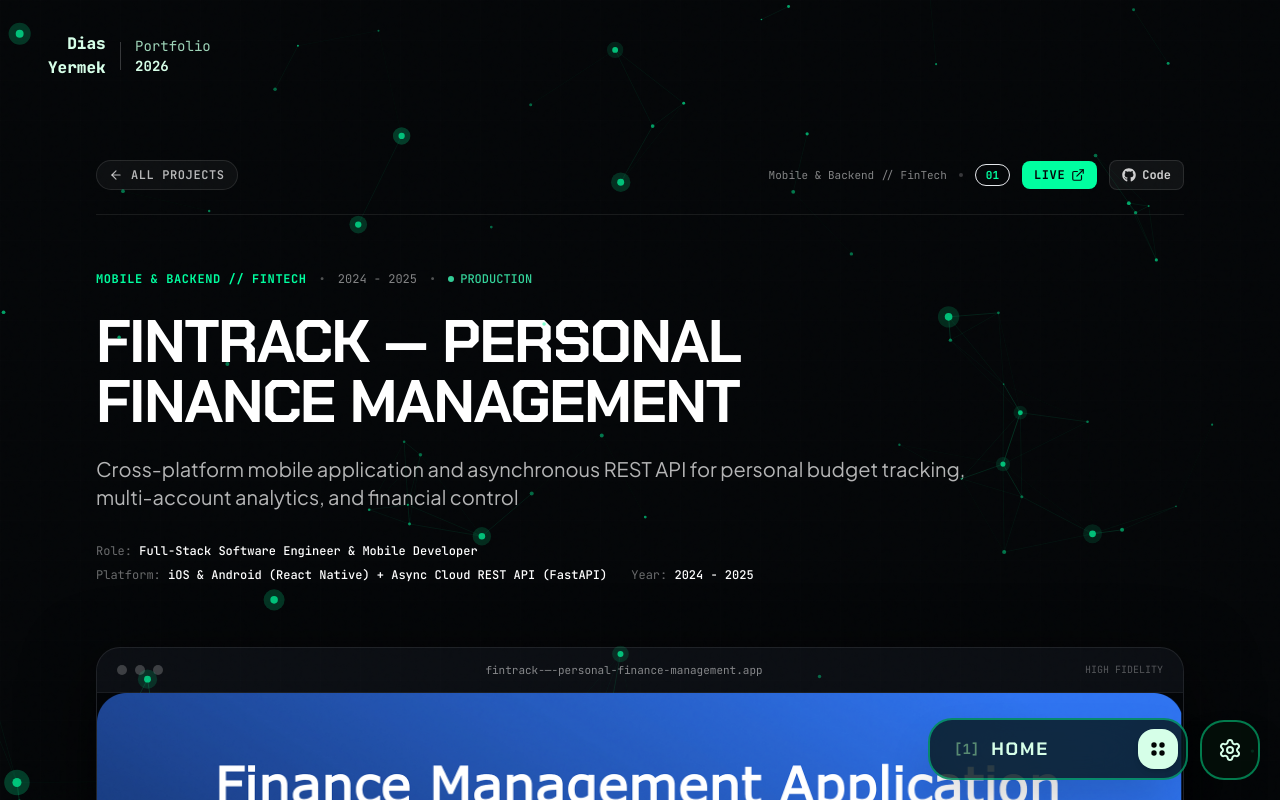
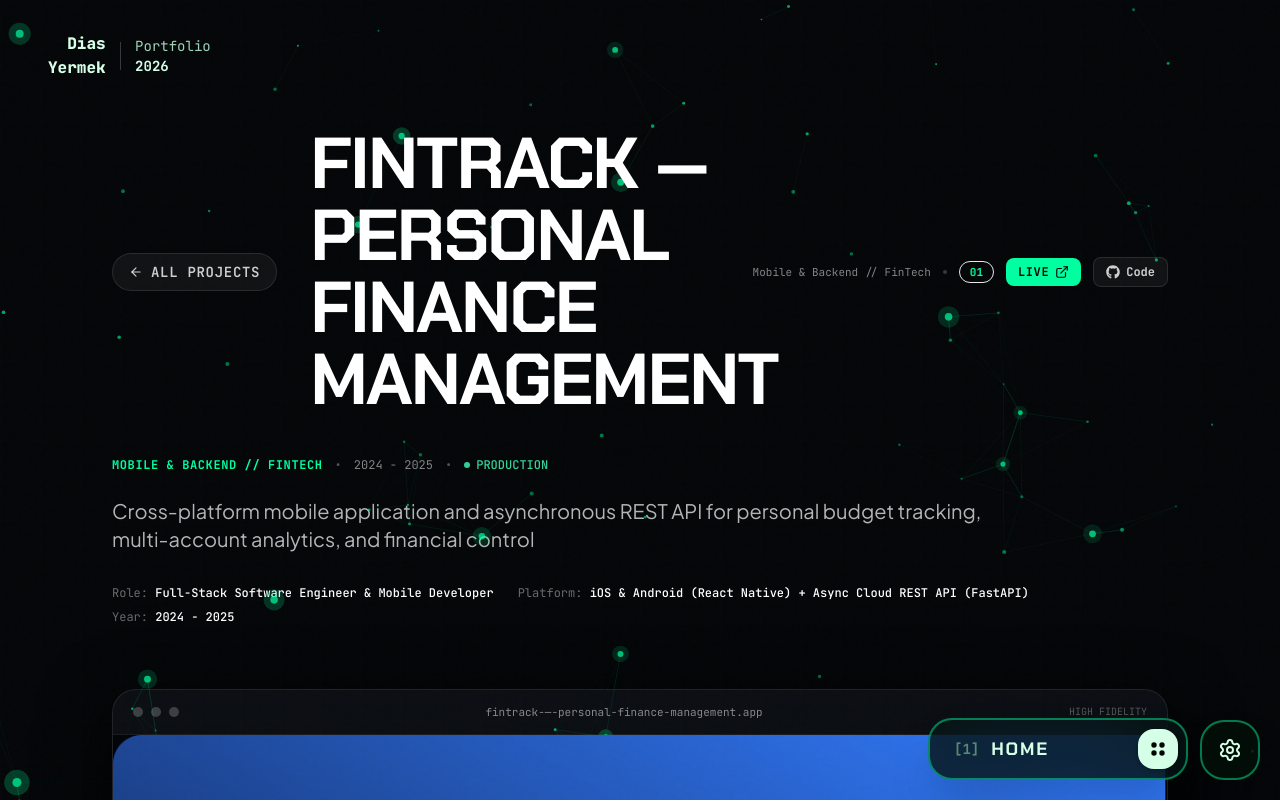
Before and after one commit to Daelijek/daelijekPortfolio, a Next.js app: page /projects/finance-management-app in a window 1280 px wide. Shown: the top 800 px of the page. Built offline with nearby package versions, Linux system fonts and the light colour scheme.

Commit message:
feat(projects): add sticky shrinking title docked to top-left on scroll with 90% page width

```diff
--- a/app/projects/[slug]/ProjectDetailContent.jsx
+++ b/app/projects/[slug]/ProjectDetailContent.jsx
@@ -172,6 +172,17 @@ export default function ProjectDetailContent({ slug: propSlug }) {
     }
   };
 
+  const [isScrolled, setIsScrolled] = useState(false);
+
+  useEffect(() => {
+    const handleScroll = () => {
+      setIsScrolled(window.scrollY > 30);
+    };
+    handleScroll();
+    window.addEventListener('scroll', handleScroll, { passive: true });
+    return () => window.removeEventListener('scroll', handleScroll);
+  }, []);
+
   const backText = lang === 'ru' ? 'Все проекты' : lang === 'kk' ? 'Барлық жобалар' : 'All Projects';
   const roleLabel = lang === 'ru' ? 'Роль' : lang === 'kk' ? 'Рөлі' : 'Role';
   const platformLabel = lang === 'ru' ? 'Платформа' : lang === 'kk' ? 'Платформа' : 'Platform';
@@ -186,36 +197,59 @@ export default function ProjectDetailContent({ slug: propSlug }) {
   return (
     <div className="min-h-screen text-white font-sans selection:bg-[var(--accent-color)] selection:text-[#040608] pb-0">
       {/* ========================================================================= */}
-      {/* 1. TOP HEADER & BREADCRUMB (Proper breathing room from fixed nav)          */}
+      {/* 1. STICKY TOP HEADER WITH DOCKED TITLE AND ALL PROJECTS BUTTON             */}
       {/* ========================================================================= */}
-      <div className="pt-28 sm:pt-36 lg:pt-40 px-6 sm:px-10 lg:px-16 xl:px-24 max-w-[1500px] mx-auto">
-        <Motion.div
-          initial={{ opacity: 0, y: -12 }}
-          whileInView={{ opacity: 1, y: 0 }}
-          viewport={{ once: false, amount: 0.1 }}
-          transition={{ duration: 0.5, ease: [0.16, 1, 0.3, 1] }}
-          className="flex flex-wrap items-center justify-between gap-4 border-b border-white/[0.08] pb-6 mb-10 sm:mb-14 font-mono text-xs"
+      <header
+        className={`sticky top-0 z-30 w-full transition-all duration-500 ease-[cubic-bezier(0.16,1,0.3,1)] ${
+          isScrolled
+            ? 'bg-[#040608]/90 backdrop-blur-xl border-b border-white/[0.08] shadow-[0_10px_30px_rgba(0,0,0,0.6)] py-3 sm:py-3.5'
+            : 'bg-transparent border-b border-transparent pt-24 sm:pt-32 pb-4'
+        }`}
       >
+        <div className="w-[90%] max-w-[1920px] mx-auto px-4 sm:px-8 lg:px-12 flex items-center justify-between gap-4">
+          {/* Left: Back button + Morphing Title */}
+          <div className="flex items-center gap-3 sm:gap-4 min-w-0">
             {/* Back button link */}
             <Link
               href="/projects"
               onClick={playClick}
               onMouseEnter={playHover}
-            className="inline-flex items-center gap-2 px-3 py-1.5 rounded-full bg-white/[0.04] hover:bg-white/[0.08] border border-white/10 text-white/70 hover:text-white transition-all group"
+              className={`inline-flex items-center gap-2 rounded-full bg-white/[0.05] hover:bg-white/[0.1] border border-white/10 text-white/80 hover:text-white transition-all group shrink-0 ${
+                isScrolled ? 'px-3 py-1.5 text-xs' : 'px-4 py-2 text-xs sm:text-sm'
+              }`}
             >
               <ArrowLeft className="w-3.5 h-3.5 group-hover:-translate-x-1 transition-transform" />
-            <span className="font-semibold uppercase tracking-wider text-[11px] sm:text-xs">
+              <span className="font-mono font-semibold uppercase tracking-wider hidden sm:inline">
                 {backText}
               </span>
             </Link>
 
+            {/* Subtle Divider (visible when scrolled) */}
+            <div
+              className={`h-4 w-px bg-white/20 transition-opacity duration-300 shrink-0 ${
+                isScrolled ? 'opacity-100' : 'opacity-0'
+              }`}
+            />
+
+            {/* Title: Smoothly shrinks & docks to top-left boundary */}
+            <h1
+              className={`font-display uppercase tracking-tight text-white transition-all duration-500 ease-[cubic-bezier(0.16,1,0.3,1)] ${
+                isScrolled
+                  ? 'text-sm sm:text-base lg:text-lg font-bold tracking-wide truncate max-w-[200px] sm:max-w-md md:max-w-xl lg:max-w-2xl'
+                  : 'text-3xl sm:text-5xl md:text-6xl lg:text-7xl font-black leading-tight'
+              }`}
+            >
+              {project.title}
+            </h1>
+          </div>
+
           {/* Right Meta & Actions */}
-          <div className="flex items-center gap-3">
-            <span className="text-[11px] text-white/50 hidden sm:inline">
+          <div className="flex items-center gap-2.5 sm:gap-3 shrink-0 font-mono text-xs">
+            <span className="text-[11px] text-white/50 hidden md:inline">
               {project.category}
             </span>
-            <span className="w-1 h-1 rounded-full bg-white/20 hidden sm:inline" />
-            <span className="px-2.5 py-0.5 rounded-full bg-[var(--accent-color)]/10 text-[var(--accent-color)] border border-[var(--accent-color)]/25 font-bold text-[11px]">
+            <span className="w-1 h-1 rounded-full bg-white/20 hidden md:inline" />
+            <span className="px-2.5 py-0.5 rounded-full bg-[var(--accent-color)]/10 text-[var(--accent-color)] border border-[var(--accent-color)]/25 font-bold text-[11px] hidden sm:inline">
               {project.num}
             </span>
             {project.liveUrl && (
@@ -245,17 +279,19 @@ export default function ProjectDetailContent({ slug: propSlug }) {
               </a>
             )}
           </div>
-        </Motion.div>
+        </div>
+      </header>
 
       {/* ========================================================================= */}
-        {/* 2. PROJECT HERO (Clean Editorial Typography, No Cluttered Boxes)          */}
+      {/* 2. PROJECT HERO BODY (Clean Editorial, Tagline, Specs, 90% Width)         */}
       {/* ========================================================================= */}
+      <div className="w-[90%] max-w-[1920px] mx-auto px-4 sm:px-8 lg:px-12 pt-4 sm:pt-6">
         <Motion.div
-          initial={{ opacity: 0, y: 20 }}
+          initial={{ opacity: 0, y: 16 }}
           whileInView={{ opacity: 1, y: 0 }}
           viewport={{ once: false, amount: 0.1 }}
           transition={{ duration: 0.6, ease: [0.16, 1, 0.3, 1] }}
-          className="space-y-6 max-w-4xl mb-12 sm:mb-16"
+          className="space-y-6 mb-12 sm:mb-16"
         >
           <div className="flex flex-wrap items-center gap-3 text-xs font-mono">
             <span className="text-[var(--accent-color)] font-bold uppercase tracking-wider">
@@ -270,11 +306,7 @@ export default function ProjectDetailContent({ slug: propSlug }) {
             </span>
           </div>
 
-          <h1 className="text-3xl sm:text-5xl lg:text-6xl font-black text-white font-display tracking-tight leading-tight uppercase">
-            {project.title}
-          </h1>
-
-          <p className="text-base sm:text-xl text-white/70 font-sans leading-relaxed">
+          <p className="text-base sm:text-xl text-white/70 font-sans leading-relaxed max-w-4xl">
             {project.tagline || project.description}
           </p>
 
@@ -822,7 +854,7 @@ export default function ProjectDetailContent({ slug: propSlug }) {
             )}
           </AnimatePresence>
 
-          <div className="w-full max-w-[1500px] mx-auto">
+          <div className="w-[90%] max-w-[1920px] mx-auto">
             <div className="flex flex-col sm:flex-row items-start sm:items-center justify-between gap-4 mb-4 sm:mb-6">
               <span className="text-xs text-white/40 font-mono tracking-widest uppercase">
                 {nextCaseText}
--- a/src/components/navigation/NavHeader.jsx
+++ b/src/components/navigation/NavHeader.jsx
@@ -39,9 +39,20 @@ export default function NavHeader() {
   const [isMobile, setIsMobile] = useState(false);
   const [currentTime, setCurrentTime] = useState('');
   const [cvDownloaded, setCvDownloaded] = useState(false);
+  const [isScrolled, setIsScrolled] = useState(false);
   const menuRef = useRef(null);
   const settingsRef = useRef(null);
   const settingsModalRef = useRef(null);
+
+  // Track page scroll to gracefully yield top-left corner to docked project title
+  useEffect(() => {
+    const handleScroll = () => {
+      setIsScrolled(window.scrollY > 30);
+    };
+    handleScroll();
+    window.addEventListener('scroll', handleScroll, { passive: true });
+    return () => window.removeEventListener('scroll', handleScroll);
+  }, []);
 
   const handleDownloadCv = () => {
     if (playDownload) playDownload();
@@ -144,7 +155,13 @@ export default function NavHeader() {
     <>
       {/* Top Left Brand Stamp (Rendered on subpages) */}
       {pathname !== '/' && (
-        <header className="fixed top-8 left-8 sm:left-12 z-40 font-mono select-none">
+        <header
+          className={`fixed top-8 left-8 sm:left-12 z-40 font-mono select-none transition-all duration-400 ease-[cubic-bezier(0.16,1,0.3,1)] ${
+            pathname.startsWith('/projects/') && pathname !== '/projects' && isScrolled
+              ? 'opacity-0 -translate-y-4 pointer-events-none'
+              : 'opacity-100 translate-y-0'
+          }`}
+        >
           <Link
             href="/"
             onMouseEnter={playHover}
```
Lines whose indentation alone changed are shown as unchanged.
